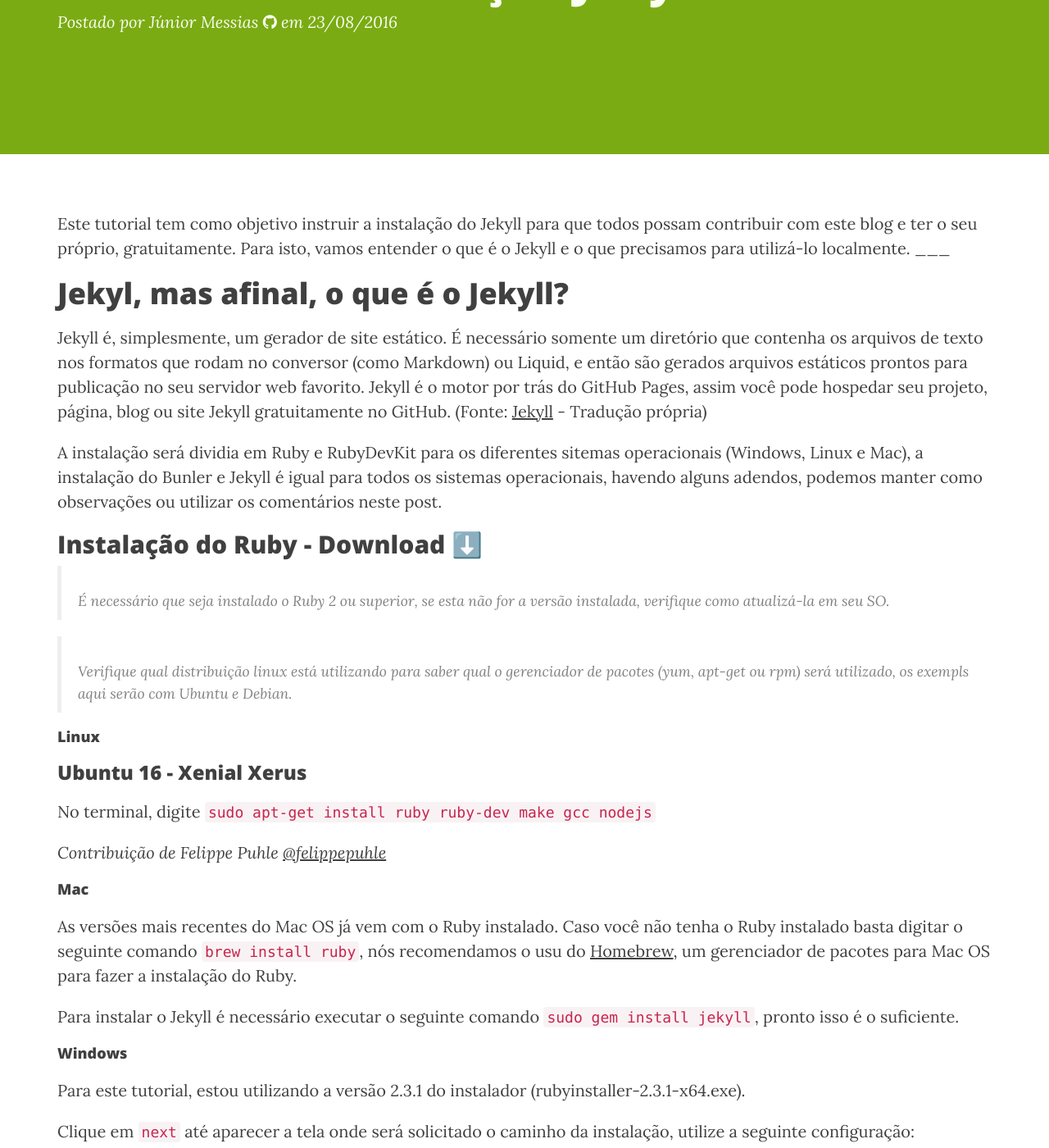
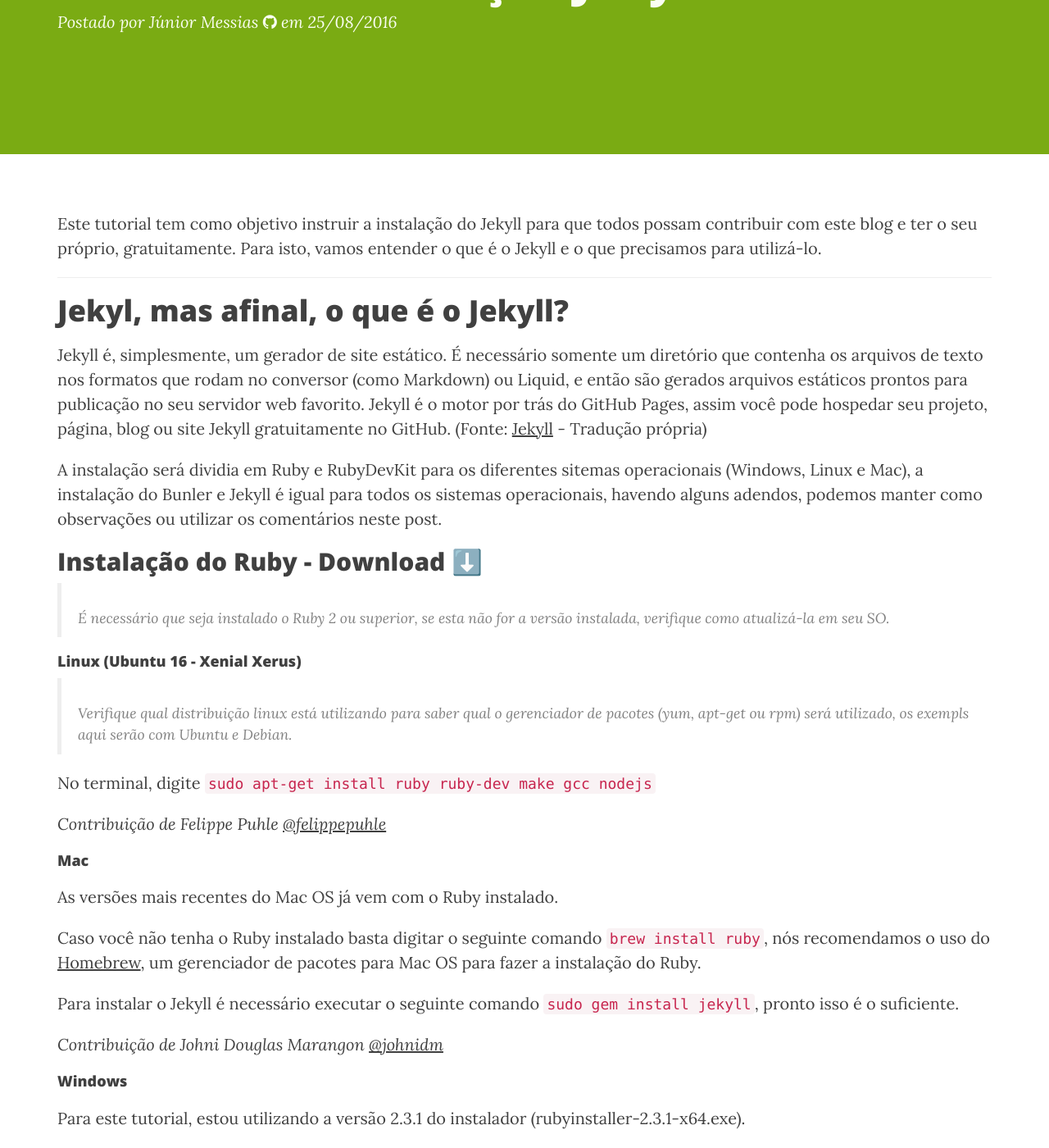
Before and after one commit to OESTIDigital/OESTIDigital.github.io, a Jekyll site: the page built from _posts/2016-08-25-tutorial-instalacao-jekyll.md, in a window 1280 px wide and 1400 px high, scrolled down 225 px. Shown: the whole window at 82% size. Built offline with Jekyll 4.4.1, drawn with Linux system fonts in a browser that asks for light colours; nearby versions of some CDN libraries; emoji names are drawn with the system emoji font; comment, search, counter and statistics services are not loaded.

Commit message:
Adição de instalação Mac (Johni), ajustes visuais.

```diff
--- a/_posts/2016-08-18-tutorial-instalacao-jekyll.md
+++ b/_posts/2016-08-25-tutorial-instalacao-jekyll.md
@@ -1,15 +1,16 @@
 ---
 layout: post
 title:  "Tutorial de instalação Jekyll"
-date:   2016-08-22 22:00:00 -0300
+date:   2016-08-25 12:00:00 -0300
 category: Tutoriais
 tags:	[jekyll, ruby, bundler, blog]
 author: Júnior Messias
 author_github: jrmessias
 ---
 
-Este tutorial tem como objetivo instruir a instalação do Jekyll para que todos possam contribuir com este blog e ter o seu próprio, gratuitamente. Para isto, vamos entender o que é o Jekyll e o que precisamos para utilizá-lo localmente.
-___
+Este tutorial tem como objetivo instruir a instalação do Jekyll para que todos possam contribuir com este blog e ter o seu próprio, gratuitamente. Para isto, vamos entender o que é o Jekyll e o que precisamos para utilizá-lo.
+
+____
 
 # Jekyl, mas afinal, o que é o Jekyll?
 
@@ -21,11 +22,9 @@
 
 > É necessário que seja instalado o Ruby 2 ou superior, se esta não for a versão instalada, verifique como atualizá-la em seu SO.
 
+#### Linux (Ubuntu 16 - Xenial Xerus)
+
 > Verifique qual distribuição linux está utilizando para saber qual o gerenciador de pacotes (yum, apt-get ou rpm) será utilizado, os exempls aqui serão com Ubuntu e Debian.
-
-#### Linux
-
-### Ubuntu 16 - Xenial Xerus
 
 No terminal, digite `sudo apt-get install ruby ruby-dev make gcc nodejs`
 
@@ -33,9 +32,13 @@
 
 #### Mac
 
-As versões mais recentes do Mac OS já vem com o Ruby instalado. Caso você não tenha o Ruby instalado basta digitar o seguinte comando `brew install ruby`, nós recomendamos o usu do [Homebrew](http://brew.sh/), um gerenciador de pacotes para Mac OS para fazer a instalação do Ruby.
+As versões mais recentes do Mac OS já vem com o Ruby instalado.
+
+Caso você não tenha o Ruby instalado basta digitar o seguinte comando `brew install ruby`, nós recomendamos o uso do [Homebrew](http://brew.sh/), um gerenciador de pacotes para Mac OS para fazer a instalação do Ruby.
 
 Para instalar o Jekyll é necessário executar o seguinte comando `sudo gem install jekyll`, pronto isso é o suficiente.
+
+*Contribuição de Johni Douglas Marangon [@johnidm](https://github.com/johnidm)*
 
 #### Windows
 
```
